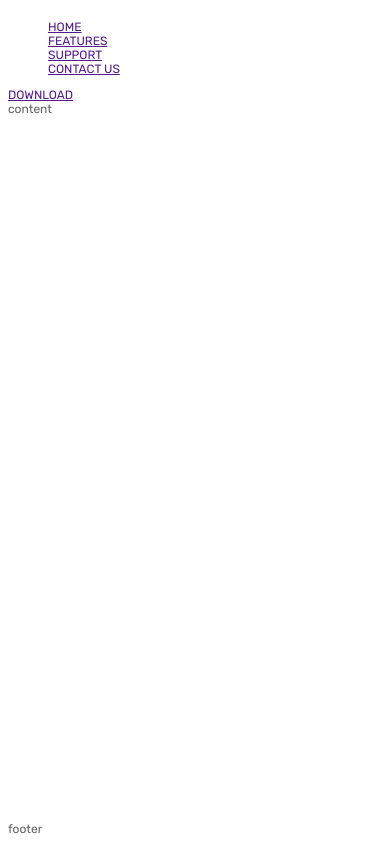
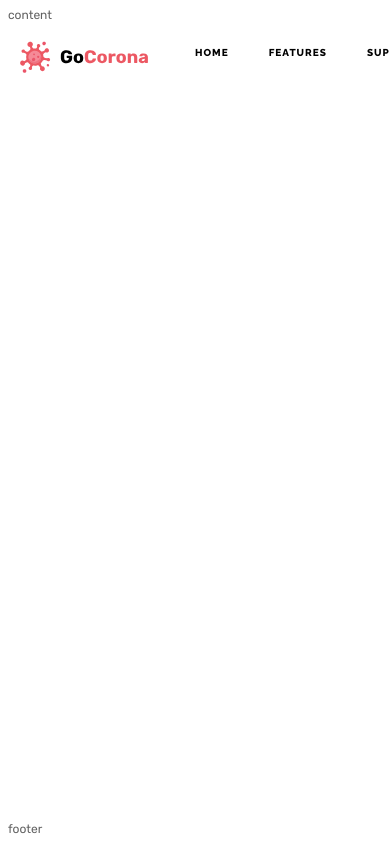
Before and after one commit to aboronilov/gocorona_responsive_design, a plain HTML site: page index.html in a window 390 px wide. Drawn offline with Linux system fonts and the light colour scheme.

Commit message:
header resonsive, logo

```diff
--- a/css/style.css
+++ b/css/style.css
@@ -1,58 +1,49 @@
-a simpler reset
-http://www.maxdesign.com.au/articles/css-reset/
-*/
-html, body, ul, ol, li, form, fieldset, legend
-{
-	margin: 0;
-	padding: 0;
+*/ html,
+body,
+ul,
+ol,
+li,
+form,
+fieldset,
+legend {
+    margin: 0;
+    padding: 0;
 }
 
-h1, h2, h3, h4, h5, h6, p { margin-top: 0; }
-
-fieldset,img { border: 0; }
-
-legend { color: #000; }
-
-li { list-style: none; }
-
-sup { vertical-align: text-top; }
-
-sub { vertical-align: text-bottom; }
-
-table
-{
-	border-collapse: collapse;
-	border-spacing: 0;
+h1,
+h2,
+h3,
+h4,
+h5,
+h6,
+p {
+    margin-top: 0;
 }
 
-caption, th, td
-{
-	text-align: left;
-	vertical-align: top;
-	font-weight: normal;
+fieldset,
+img {
+    border: 0;
 }
 
-input, textarea, select
-{
-	font-size: 110%;
-	line-height: 1.1;
+legend {
+    color: #000;
 }
 
-abbr, acronym
-{
-	border-bottom: .1em dotted;
-	cursor: help;
+li {
+    list-style: none;
 }
+
 
 /* ------------------------------- */
 
-body{
+body {
     font-family: 'Rubik';
     font-size: 12px;
     color: #616161;
+    text-decoration: none;
 }
 
-.wrapper{
+.wrapper {
     overflow: hidden;
     display: flex;
     flex-direction: column;
@@ -60,11 +51,124 @@ body{
 }
 
 [class*="__container"] {
-    max-width: 1057px;
+    max-width: 1087px;
     margin: 0px auto;
+    padding: 0 15px;
+}
+
+@media (max-width: 991.98px) {
+    .menu__item {
+        margin-right: 30px;
+    }
+    .header__button {
+        flex: 0 0 170px;
+    }
+    .header__container{
+        min-height: 80px;
+    }
+}
+
+/* PC */
+@media (max-width: 1087px) {
+    [class*="__container"] {
+        max-width: 970px;
+    }
+}
+
+/* Teblet */
+@media (max-width: 991.98px) {
+    [class*="__container"] {
+        max-width: 750px;
+    }
+}
+
+/* Mobile */
+@media (max-width: 767.98px) {
+    [class*="__container"] {
+        max-width: none;
+    }
 }
 
 /* прибить footer к низу */
 .main {
     flex: 1 1 auto;
 }
+
+.header {
+    position: absolute;
+    width: 100%;
+    top: 0;
+    left: 0;
+    z-index: 50;
+}
+
+.header__container {
+    display: flex;
+    min-height: 114px;
+    align-items: center;
+}
+
+.header__logo {}
+
+.header__menu {
+    flex: 1 1 auto;
+}
+
+.header__button {
+    flex: 0 0 252px;
+    display: flex;
+    justify-content: flex-end;
+}
+
+.menu {
+    display: flex;
+    justify-content: flex-end;
+    padding: 0px 40px 0px 0px;
+}
+
+.menu__list {
+    display: flex;
+}
+
+.menu__item {
+    margin-right: 40px;
+}
+
+.menu__link {
+    font-family: 'Raleway';
+    text-transform: uppercase;
+    font-size: 10px;
+    font-weight: 800;
+    line-height: 1.2;
+    letter-spacing: 1px;
+    color: black;
+    text-decoration: none;
+}
+
+.button {
+    display: inline-block;
+    font-family: 'Raleway';
+    font-size: 10px;
+    font-weight: 800;
+    line-height: 12px;
+    text-transform: uppercase;
+    letter-spacing: 1px;
+    color: #FCFDFE;
+    padding: 14px 30px;
+    border-radius: 5px;
+    text-decoration: none;
+    background: #EC5863;
+    transition: background 0.3s ease 0s;
+}
+
+.button:hover {
+    background: #f37a82;
+}
+
+.button_blue {
+    background: #4285F4;
+}
+
+.button_blue:hover {
+    background: #70a3f7;
+}
--- a/index.html
+++ b/index.html
@@ -14,8 +14,11 @@
     <div class="wrapper">
         <header class="header">
             <div class="header__container">
-                <a href="" class="header__logo"></a>
-                <nav class="header__menu">
+                <a href="" class="header__logo">
+                    <img src="img/logo.svg" alt="logo">
+                </a>
+                <nav class="header__menu menu">
+                    <nav id="menu" class="menu__body">
                         <ul class="menu__list">
                             <li class="menu__item">
                                 <a href="" class="menu__link">HOME</a>
@@ -31,8 +34,10 @@
                             </li>
                         </ul>
                     </nav>
+                </nav>
                 <div class="header__button">
                     <a href="" class="button button_blue">DOWNLOAD</a>
+                    <a href="#menu" class="icon-menu"><span></span></a>
                 </div>
             </div>
         </header>
```
Also changed, not shown: img/logo.svg (added). Lines whose indentation alone changed are shown as unchanged.
